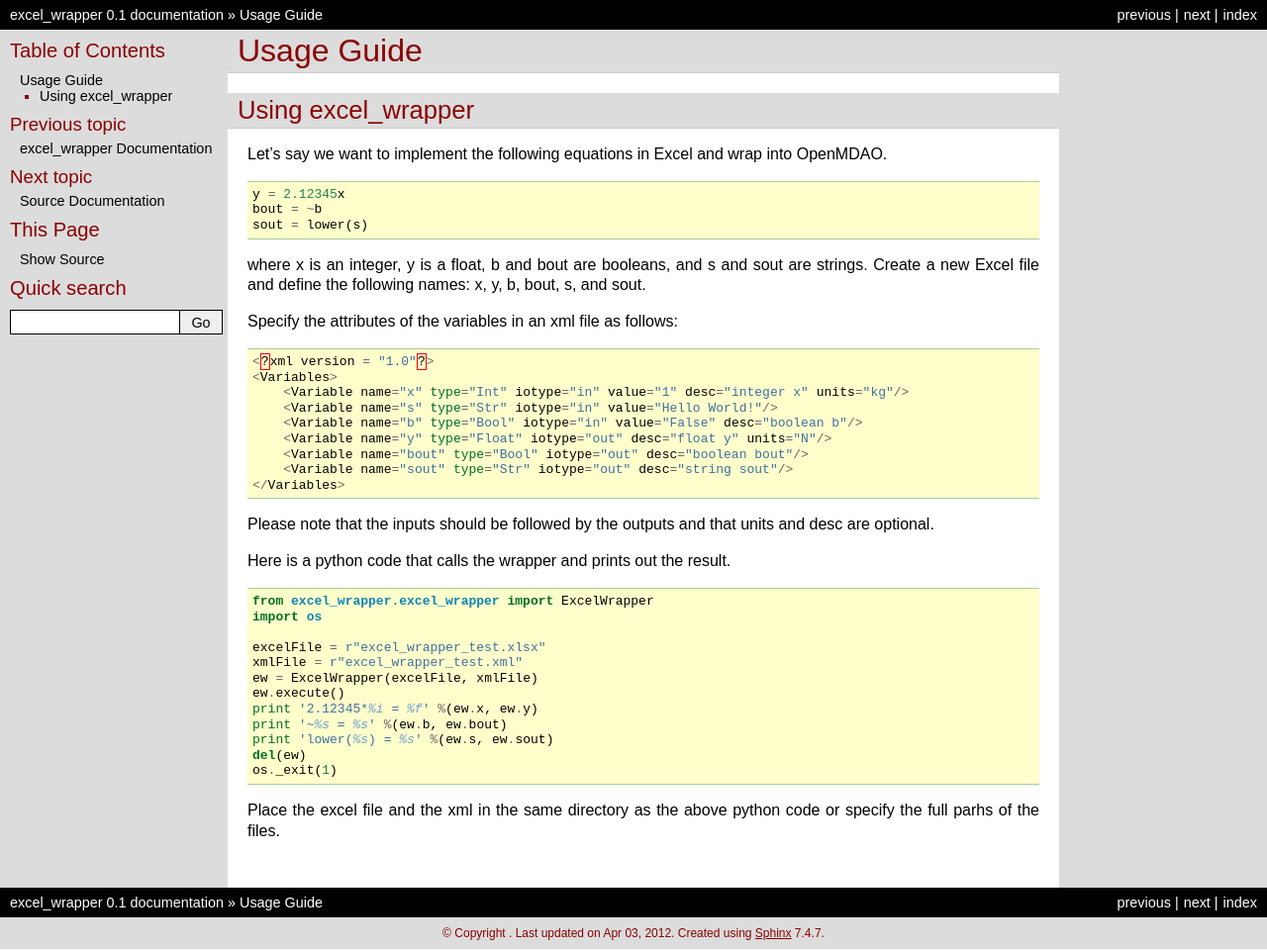
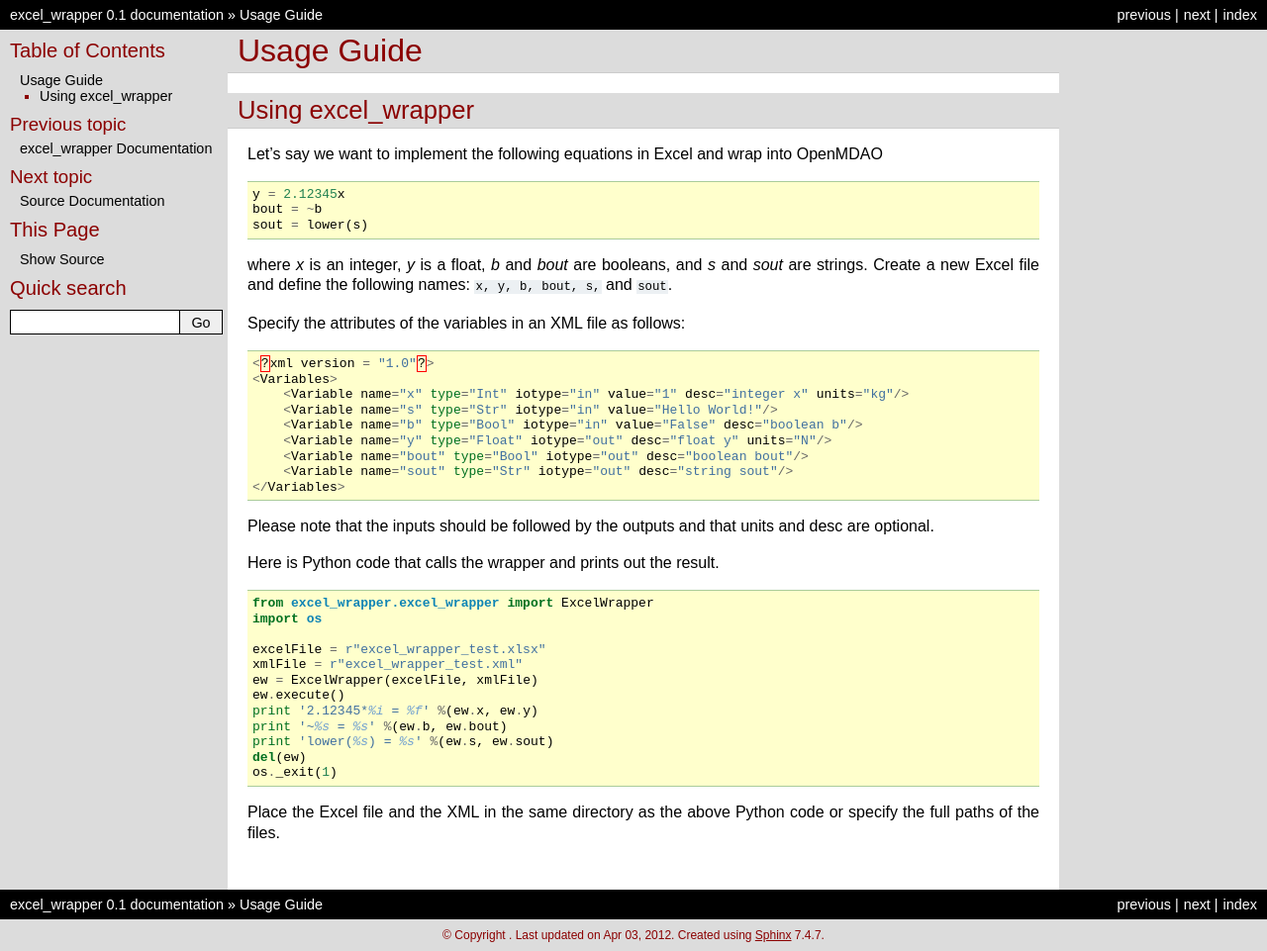
Before and after one commit to OpenMDAO-Plugins/excel_wrapper, a Sphinx documentation site: the page built from docs/usage.rst, in a window 1280 px wide. Shown: the whole page at 99% size. Built offline with Sphinx 7.4.7, drawn with Linux system fonts in a browser that asks for light colours.

Commit message:
Fixed typo and capitalization.

```diff
--- a/docs/conf.py
+++ b/docs/conf.py
@@ -1,5 +1,3 @@
-
-
 # This file is autogenerated during plugin quickstart and overwritten during
 # plugin makedist. DO NOT CHANGE IT if you plan to use plugin makedist to package
 # distribution.
--- a/docs/pkgdocs.rst
+++ b/docs/pkgdocs.rst
@@ -14,6 +14,8 @@ Package Metadata
 
 - **entry_points**::
 
+    [openmdao.container]
+    excel_wrapper.excel_wrapper.ExcelWrapper=excel_wrapper.excel_wrapper:ExcelWrapper
     [openmdao.component]
     excel_wrapper.excel_wrapper.ExcelWrapper=excel_wrapper.excel_wrapper:ExcelWrapper
 
--- a/docs/usage.rst
+++ b/docs/usage.rst
@@ -4,9 +4,9 @@ Usage Guide
 ===========
 
 Using excel_wrapper
-========================================
+=========================
 
-Let's say we want to implement the following equations in Excel and wrap into OpenMDAO.
+Let's say we want to implement the following equations in Excel and wrap into OpenMDAO
 
 .. testcode:: equations
 
@@ -14,10 +14,10 @@ Let's say we want to implement the following equations in Excel and wrap into Op
     bout = ~b
     sout = lower(s)
 
-where x is an integer, y is a float, b and bout are booleans, and s and sout are strings. Create a new Excel file and
-define the following names: x, y, b, bout, s, and sout.
+where `x` is an integer, `y` is a float, `b` and `bout` are booleans, and `s` and `sout` are
+strings. Create a new Excel file and define the following names: ``x, y, b, bout, s,`` and ``sout``.
 
-Specify the attributes of the variables in an xml file as follows:
+Specify the attributes of the variables in an XML file as follows:
 
 .. testcode:: xml
 
@@ -33,7 +33,7 @@ Specify the attributes of the variables in an xml file as follows:
 
 Please note that the inputs should be followed by the outputs and that units and desc are optional.
 
-Here is a python code that calls the wrapper and prints out the result.
+Here is Python code that calls the wrapper and prints out the result.
 
 .. testcode:: excel_wrapper_parts
 
@@ -50,4 +50,5 @@ Here is a python code that calls the wrapper and prints out the result.
     del(ew)
     os._exit(1)
 
-Place the excel file and the xml in the same directory as the above python code or specify the full parhs of the files.
+Place the Excel file and the XML in the same directory as the above Python code or specify the full
+paths of the files.
```
